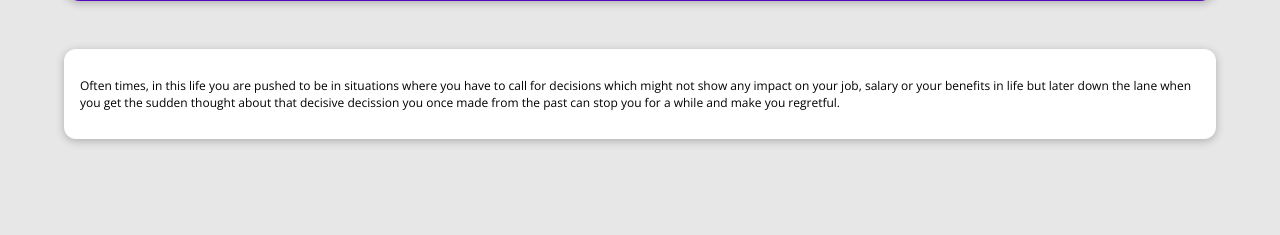
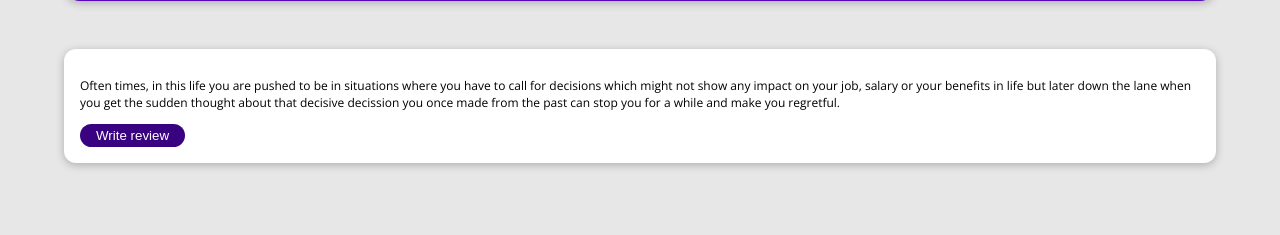
Before and after one commit to snadi043/BLOGSAPPLICATION, a Django app: a page that uses myblogs/templates/myblogs/post-detail.html in a window 1280 px wide. Shown: the part 479-714 px from the top of the page. Run offline with Django 5.2, Linux system fonts and the light colour scheme; data comes from the database, SQL or seed files in the repository.

Commit message:
Created a new branch from the development branch to integrated the Forms as a seperate feature into the blogs application. Followed by creating a review view function to handle the user reviews on the blog and integrated it with the (review.html) template by navigating it through the post-details page. Refactored the styles for the button and registered the new review url in the application url file.

```diff
--- a/myblogs/static/myblogs/css/post-detail.css
+++ b/myblogs/static/myblogs/css/post-detail.css
@@ -72,3 +72,17 @@ main {
   padding: 0.25rem 1rem;
   border-radius: 8px;
 }
+
+.review-button button{
+  border-radius: 2rem;
+  color: white;
+  padding: 0.25rem 1rem;
+  background-color: #390281;
+  border: none;
+
+}
+
+.review-button button:hover{
+  background-color: #8c3ff1;
+  cursor: pointer;
+}
--- a/myblogs/templates/myblogs/post-detail.html
+++ b/myblogs/templates/myblogs/post-detail.html
@@ -27,6 +27,10 @@
 
     <main>
         <p>{{posts.summary}}</p>
+        <section class="review-button">
+            <button type="button" onclick="location.href='{% url 'posts-review-form' %}'">Write review</button>
+        </section>
     </main>
 
+
 {% endblock %}
--- a/myblogs/urls.py
+++ b/myblogs/urls.py
@@ -8,6 +8,7 @@ from . import views
 urlpatterns = [
     path('', views.index, name="landing-page"),
     path('posts', views.posts, name="all-posts"),
-    path('posts/<slug:slug>/', views.post_detail, name="posts-details")
+    path('posts/<slug:slug>/', views.post_detail, name="posts-details"),
+    path('posts/review', views.review, name="posts-review-form")
     # slug:slug
 ]
--- a/myblogs/views.py
+++ b/myblogs/views.py
@@ -39,6 +39,9 @@ def post_detail(request, slug):
         }
     )
 
+def review(request):
+    return render(request, "myblogs/review.html")
+
 # This is the response / views which has to be rendered when an error in the application is triggered.
 def ErrorPage(request):
     raise Http404()
```
Also changed, not shown: myblogs/templates/myblogs/review.html (added, +20 -0 lines).
